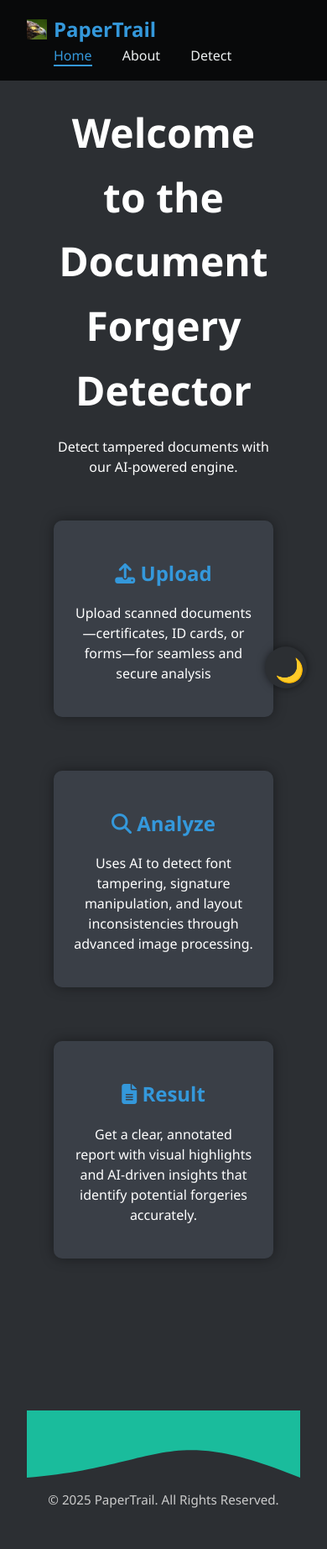
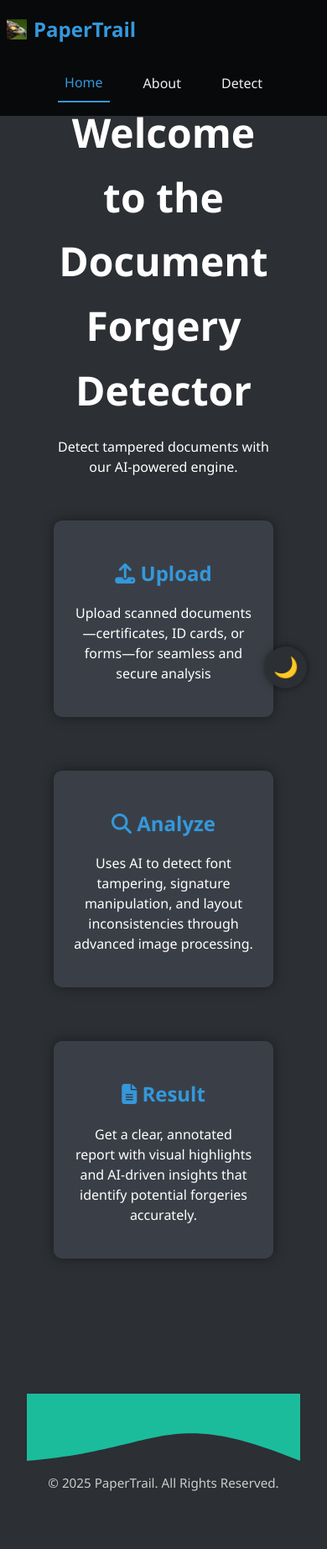
Before and after one commit to ArianAsthana/Forgery-Detection, a FastAPI app: page / in a window 390 px wide. Shown: the whole page at 84% size. After the commit the page ends 1776 px from the top, so only its background shows below. Run offline with FastAPI, Linux system fonts and the light colour scheme; parts of the project's set-up code (start-up, migrations or seed data) failed here and were passed over.

Commit message:
Update styles.css

```diff
--- a/static/css/styles.css
+++ b/static/css/styles.css
@@ -18,15 +18,17 @@ body {
 /* Navbar Styles */
 .navbar {
   background-color: rgba(0, 0, 0, 0.8);
-  padding: 1rem 2rem;
+  padding: 1rem;
   display: flex;
   justify-content: space-between;
   align-items: center;
+  flex-wrap: wrap;
   position: fixed;
   width: 100%;
   top: 0;
   z-index: 1000;
   backdrop-filter: blur(10px);
+  box-sizing: border-box;
 }
 
 .nav-left {
@@ -47,11 +49,21 @@ body {
   margin-right: 10px;
 }
 
+.nav-links {
+  display: flex;
+  gap: 1.5rem;
+  align-items: center;
+  margin-left: auto;
+  padding-right: 1rem;
+}
+
 .nav-links a {
   color: var(--text-color);
   text-decoration: none;
-  margin-left: 2rem;
+  padding: 0.5rem;
   transition: color 0.3s ease;
+  white-space: nowrap;
+  display: inline-block;
 }
 
 .nav-links a:hover {
@@ -164,20 +176,28 @@ main {
 /* Theme Toggle Button */
 #mode-toggle {
   position: fixed;
-  bottom: 20px;
-  right: 20px;
-  background: var(--card-background);
+  bottom: 1.5rem;
+  right: 1.5rem;
+  background: #2c2f33;
   border: none;
-  border-radius: 50%;
   width: 50px;
   height: 50px;
+  font-size: 24px;
   cursor: pointer;
-  box-shadow: 0 2px 5px rgba(0, 0, 0, 0.2);
-  transition: transform 0.3s ease;
+  color: #ddd;
+  border-radius: 50%;
   z-index: 1000;
+  box-shadow: 0 0 10px rgba(0, 0, 0, 0.5);
+  transition: background-color 0.3s ease, color 0.3s ease, transform 0.2s;
+  display: flex;
+  align-items: center;
+  justify-content: center;
+  padding: 0;
 }
 
 #mode-toggle:hover {
+  background-color: #1abc9c;
+  color: white;
   transform: scale(1.1);
 }
 
@@ -378,14 +398,19 @@ p, ul {
   right: 1.5rem;
   background: #2c2f33;
   border: none;
-  font-size: 28px;
+  width: 50px;
+  height: 50px;
+  font-size: 24px;
   cursor: pointer;
   color: #ddd;
-  padding: 12px;
   border-radius: 50%;
   z-index: 1000;
   box-shadow: 0 0 10px rgba(0, 0, 0, 0.5);
   transition: background-color 0.3s ease, color 0.3s ease, transform 0.2s;
+  display: flex;
+  align-items: center;
+  justify-content: center;
+  padding: 0;
 }
 
 #mode-toggle:hover {
@@ -521,8 +546,8 @@ body.light-mode .section-light {
   overflow: hidden;
   line-height: 0;
   position: relative;
-  margin-top: 0;     /* ⬅ Eliminates top gap */
-  padding-top: 0;    /* ⬅ Extra safeguard */
+  margin-top: -20px;  /* ✅ pulls it up */
+  padding-top: 0;
 }
 
 .wave-separator svg {
@@ -554,19 +579,27 @@ body.light-mode .wave-separator path {
 
 /* === Responsive Layout Fixes === */
 @media (max-width: 768px) {
+  .navbar {
+    padding: 1rem 0.5rem;
+  }
+
+  .nav-links {
+    width: 100%;
+    justify-content: center;
+    margin-top: 1rem;
+    padding-right: 0;
+    gap: 2rem;
+  }
+
+  .logo {
+    width: 100%;
+    text-align: center;
+    margin-bottom: 0.5rem;
+  }
+
   .fade-card {
     width: 100%;
     margin-bottom: 2rem;
-  }
-
-  .navbar {
-    flex-direction: column;
-    align-items: flex-start;
-  }
-
-  .nav-links {
-    flex-wrap: wrap;
-    gap: 1rem;
   }
 }
 
```
